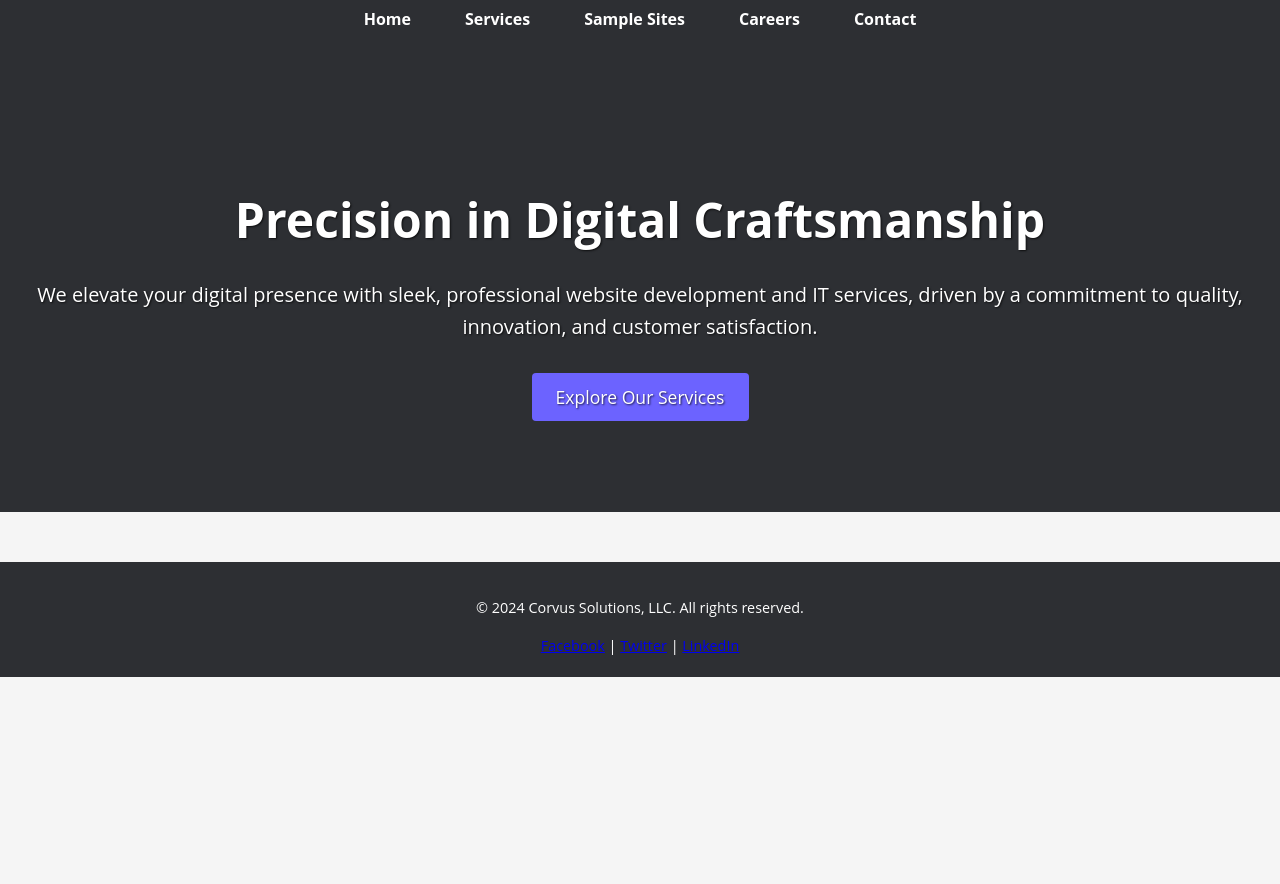
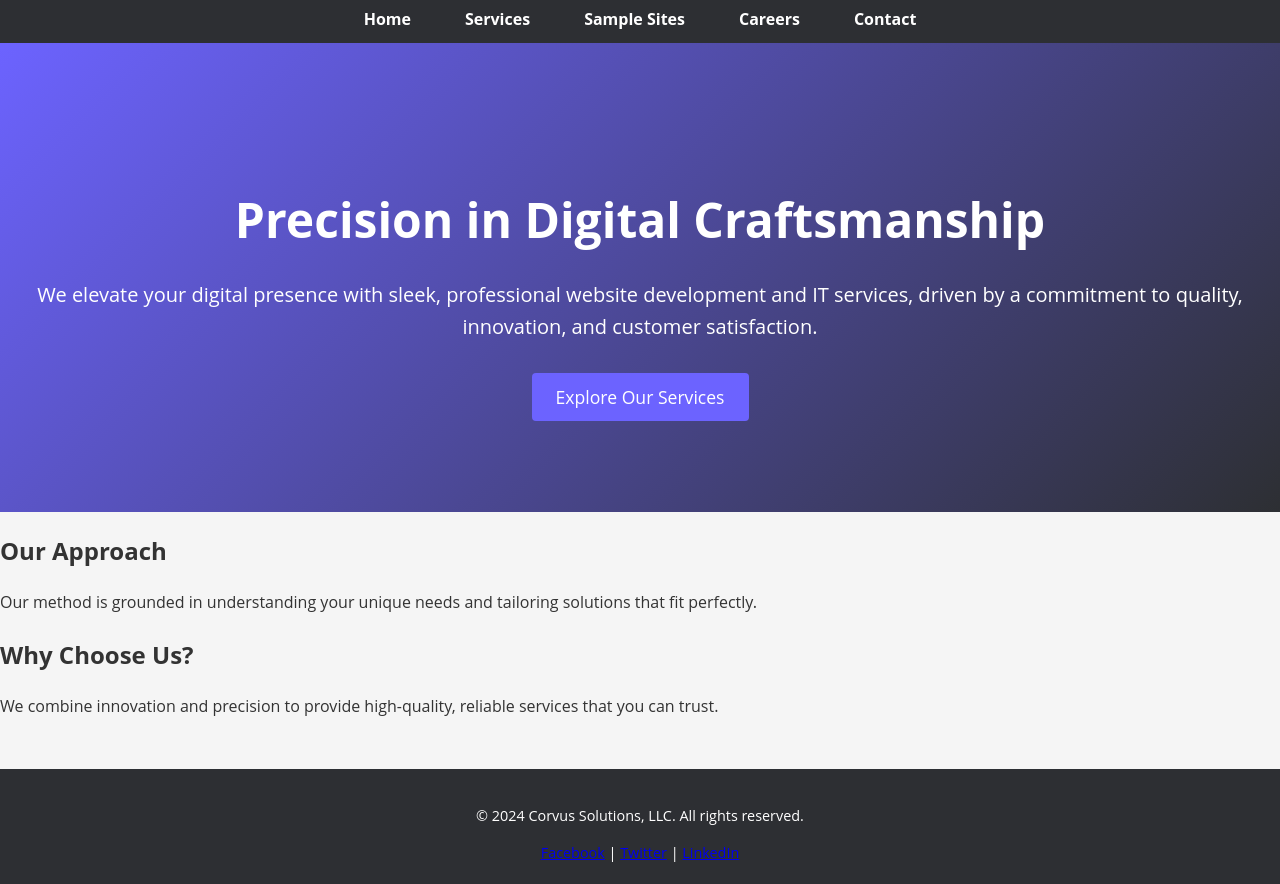
Before and after one commit to grimmyoire/CORVUS-SOLUTIONS-LLC, a plain HTML site: page index.html in a window 1280 px wide. Shown: the part 173-1057 px from the top of the page. Before the commit the page ends 850 px from the top, so only its background shows below. Drawn offline with Linux system fonts and the light colour scheme.

Commit message:
Update index.html

```diff
--- a/index.html
+++ b/index.html
@@ -30,10 +30,23 @@
         </nav>
     </header>
 
-    <section class="hero" style="background-image: url('hero-background.jpg'); background-size: cover; background-position: center; color: #fff; text-shadow: 1px 1px 2px rgba(0, 0, 0, 0.7);">
-        <h1>Precision in Digital Craftsmanship</h1>
-        <p>We elevate your digital presence with sleek, professional website development and IT services, driven by a commitment to quality, innovation, and customer satisfaction.</p>
-        <a href="services.html" class="cta-button" style="transition: background-color 0.3s ease;">Explore Our Services</a>
+    <section class="hero">
+        <div class="hero-content">
+            <h1>Precision in Digital Craftsmanship</h1>
+            <p>We elevate your digital presence with sleek, professional website development and IT services, driven by a commitment to quality, innovation, and customer satisfaction.</p>
+            <a href="services.html" class="cta-button">Explore Our Services</a>
+        </div>
+    </section>
+
+    <section class="content-box">
+        <div class="text-box">
+            <h2>Our Approach</h2>
+            <p>Our method is grounded in understanding your unique needs and tailoring solutions that fit perfectly.</p>
+        </div>
+        <div class="text-box">
+            <h2>Why Choose Us?</h2>
+            <p>We combine innovation and precision to provide high-quality, reliable services that you can trust.</p>
+        </div>
     </section>
 
     <footer>
```
